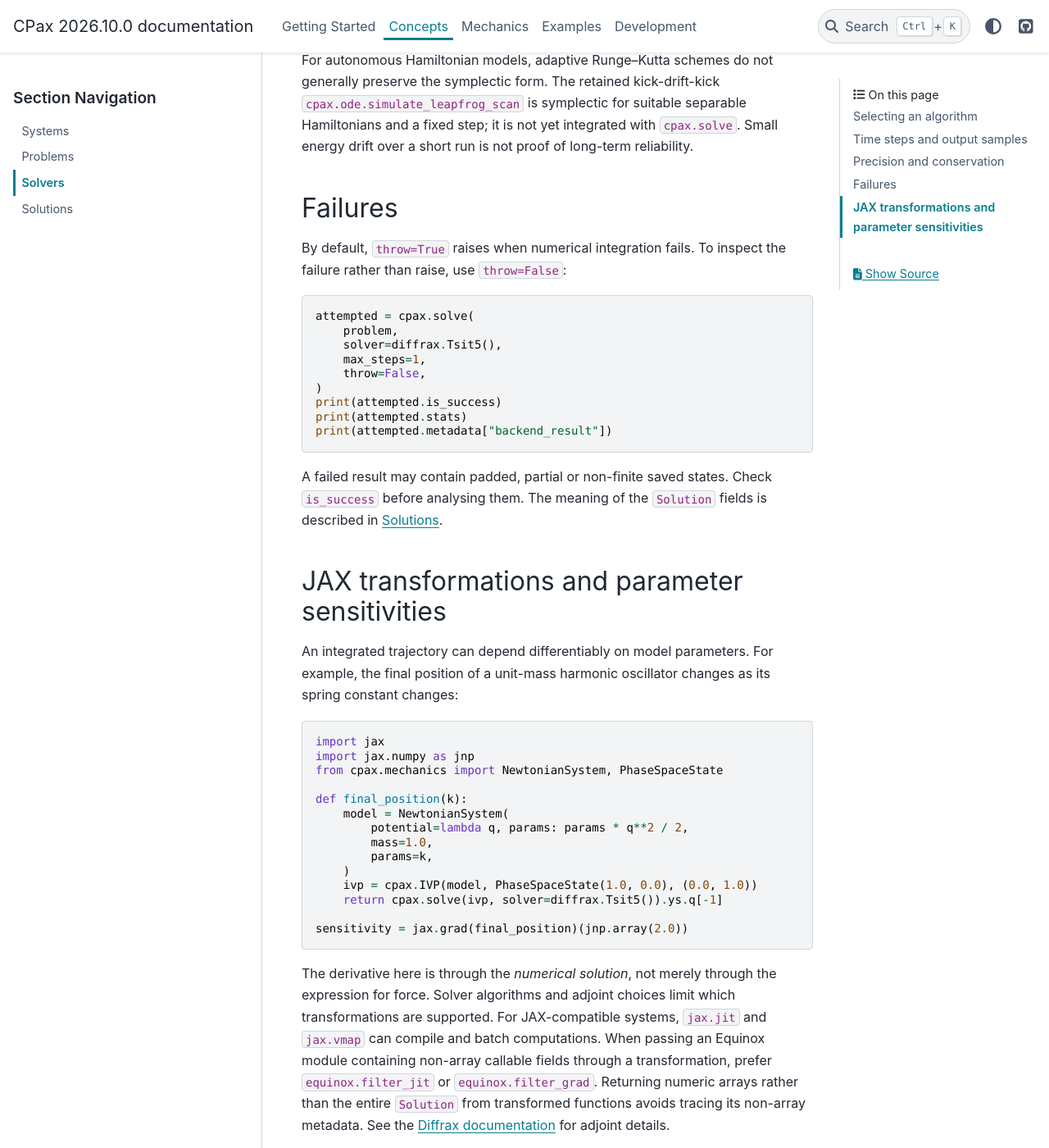
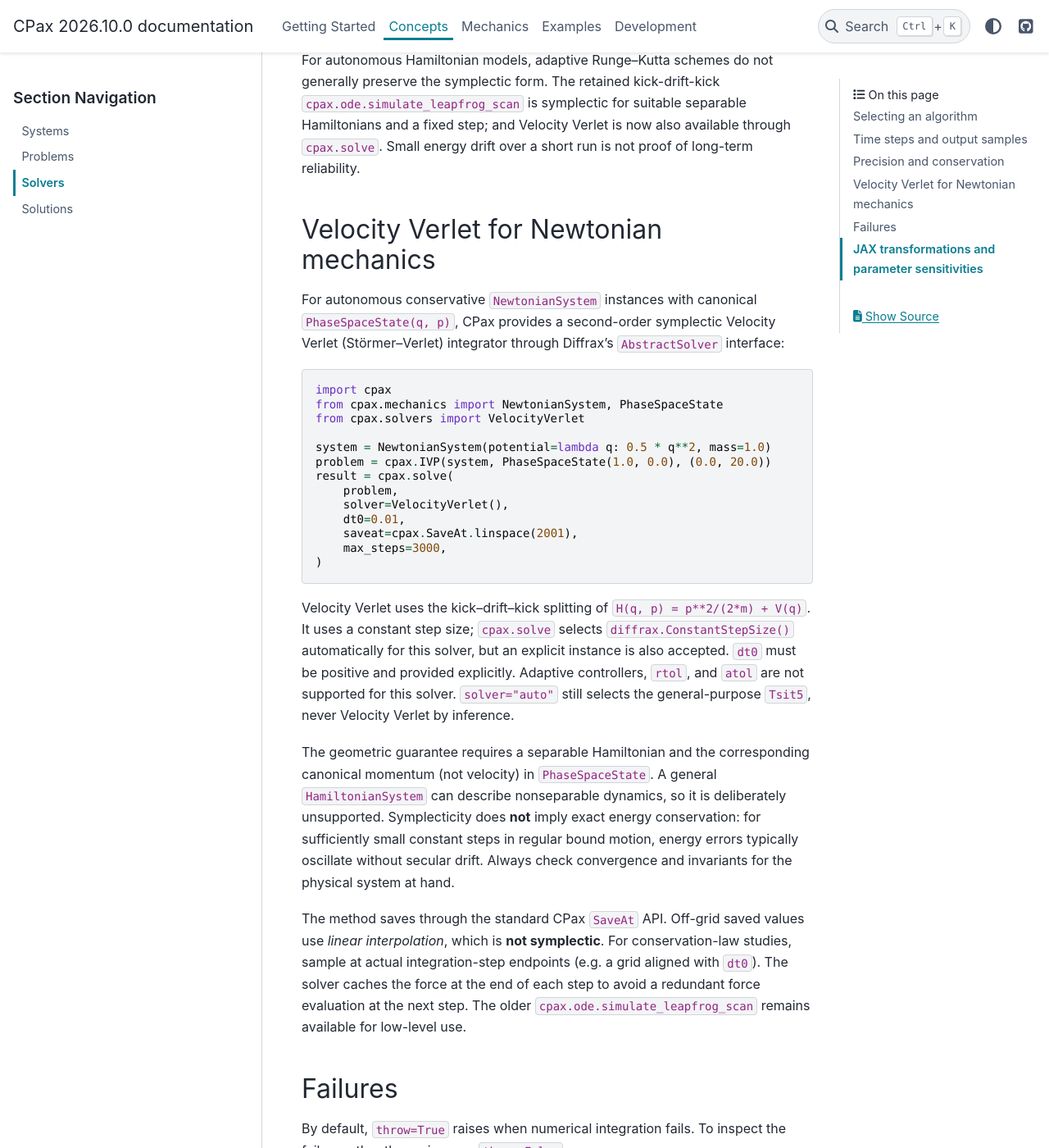
Before and after one commit to JaLuka98/CPax, a Sphinx documentation site: the page built from docs/source/concepts/solvers.rst, in a window 1280 px wide and 1400 px high, scrolled down 2195 px. Shown: the whole window at 82% size. Built offline with Sphinx 7.4.7 and the PyData theme 0.15.4, drawn with Linux system fonts in a browser that asks for light colours; pages that are not in the unit, such as notebooks, are missing from menus.

Commit message:
docs(solvers): document fixed-step Velocity Verlet and limitations

```diff
--- a/docs/source/concepts/solvers.rst
+++ b/docs/source/concepts/solvers.rst
@@ -102,8 +102,57 @@ when the physics predicts their conservation.
 For autonomous Hamiltonian models, adaptive Runge--Kutta schemes do not
 generally preserve the symplectic form. The retained kick-drift-kick
 ``cpax.ode.simulate_leapfrog_scan`` is symplectic for suitable separable
-Hamiltonians and a fixed step; it is not yet integrated with ``cpax.solve``.
+Hamiltonians and a fixed step; and Velocity Verlet is now also available through ``cpax.solve``.
 Small energy drift over a short run is not proof of long-term reliability.
+
+Velocity Verlet for Newtonian mechanics
+--------------------------------------
+
+For autonomous conservative ``NewtonianSystem`` instances with canonical
+``PhaseSpaceState(q, p)``, CPax provides a second-order symplectic
+Velocity Verlet (Störmer--Verlet) integrator through Diffrax's
+``AbstractSolver`` interface:
+
+.. code-block:: python
+
+   import cpax
+   from cpax.mechanics import NewtonianSystem, PhaseSpaceState
+   from cpax.solvers import VelocityVerlet
+
+   system = NewtonianSystem(potential=lambda q: 0.5 * q**2, mass=1.0)
+   problem = cpax.IVP(system, PhaseSpaceState(1.0, 0.0), (0.0, 20.0))
+   result = cpax.solve(
+       problem,
+       solver=VelocityVerlet(),
+       dt0=0.01,
+       saveat=cpax.SaveAt.linspace(2001),
+       max_steps=3000,
+   )
+
+Velocity Verlet uses the kick--drift--kick splitting of
+``H(q, p) = p**2/(2*m) + V(q)``. It uses a constant step size;
+``cpax.solve`` selects ``diffrax.ConstantStepSize()`` automatically
+for this solver, but an explicit instance is also accepted.
+``dt0`` must be positive and provided explicitly. Adaptive controllers,
+``rtol``, and ``atol`` are not supported for this solver.
+``solver="auto"`` still selects the general-purpose ``Tsit5``,
+never Velocity Verlet by inference.
+
+The geometric guarantee requires a separable Hamiltonian and the
+corresponding canonical momentum (not velocity) in ``PhaseSpaceState``.
+A general ``HamiltonianSystem`` can describe nonseparable dynamics, so
+it is deliberately unsupported. Symplecticity does **not** imply exact
+energy conservation: for sufficiently small constant steps in regular
+bound motion, energy errors typically oscillate without secular drift.
+Always check convergence and invariants for the physical system at hand.
+
+The method saves through the standard CPax ``SaveAt`` API. Off-grid
+saved values use *linear interpolation*, which is **not symplectic**.
+For conservation-law studies, sample at actual integration-step endpoints
+(e.g. a grid aligned with ``dt0``). The solver caches the force at the
+end of each step to avoid a redundant force evaluation at the next step.
+The older ``cpax.ode.simulate_leapfrog_scan`` remains available for
+low-level use.
 
 Failures
 --------
```
